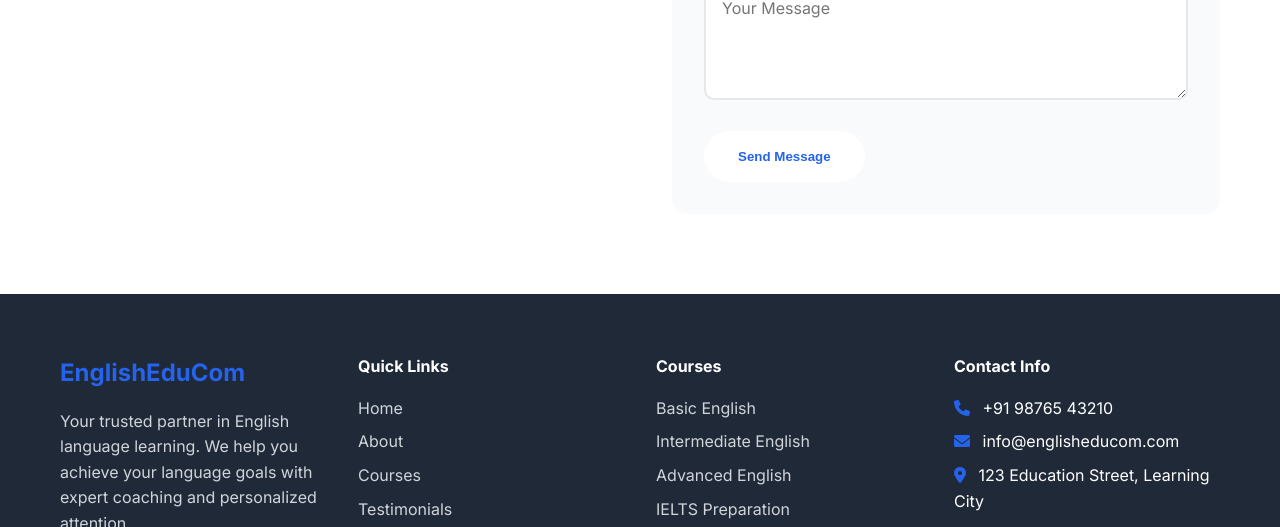
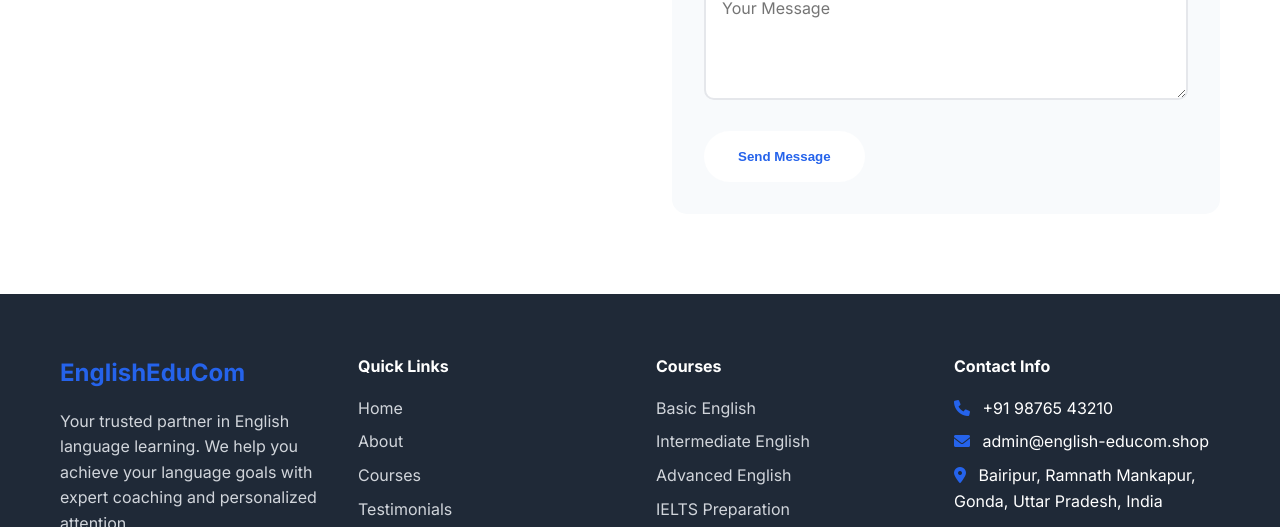
Before and after one commit to sbjoit1562/english-educom, a plain HTML site: page index.html in a window 1280 px wide. Shown: the part 3654-4181 px from the top of the page. Drawn offline with Linux system fonts and the light colour scheme.

Commit message:
Added Polcies

```diff
--- a/index.html
+++ b/index.html
@@ -340,8 +340,8 @@
                     <h4>Contact Info</h4>
                     <ul>
                         <li><i class="fas fa-phone"></i> +91 98765 43210</li>
-                        <li><i class="fas fa-envelope"></i> info@englisheducom.com</li>
-                        <li><i class="fas fa-map-marker-alt"></i> 123 Education Street, Learning City</li>
+                        <li><i class="fas fa-envelope"></i> admin@english-educom.shop</li>
+                        <li><i class="fas fa-map-marker-alt"></i> Bairipur, Ramnath Mankapur, Gonda, Uttar Pradesh, India</li>
                     </ul>
                 </div>
             </div>
```
